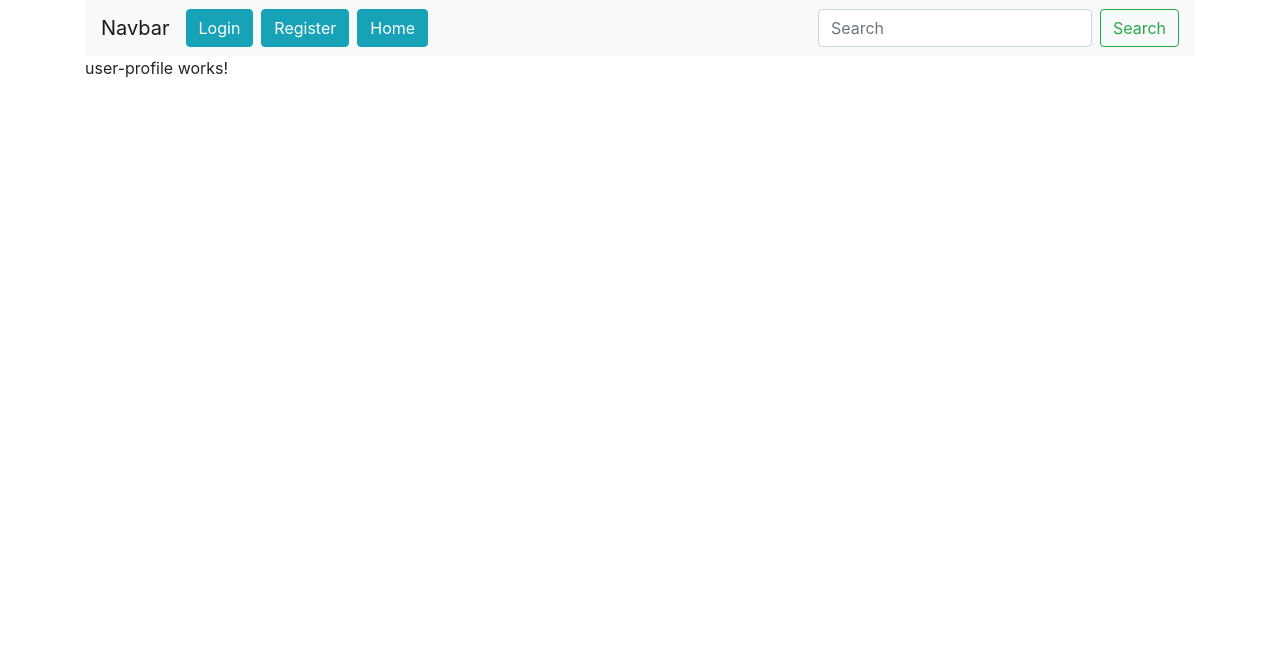
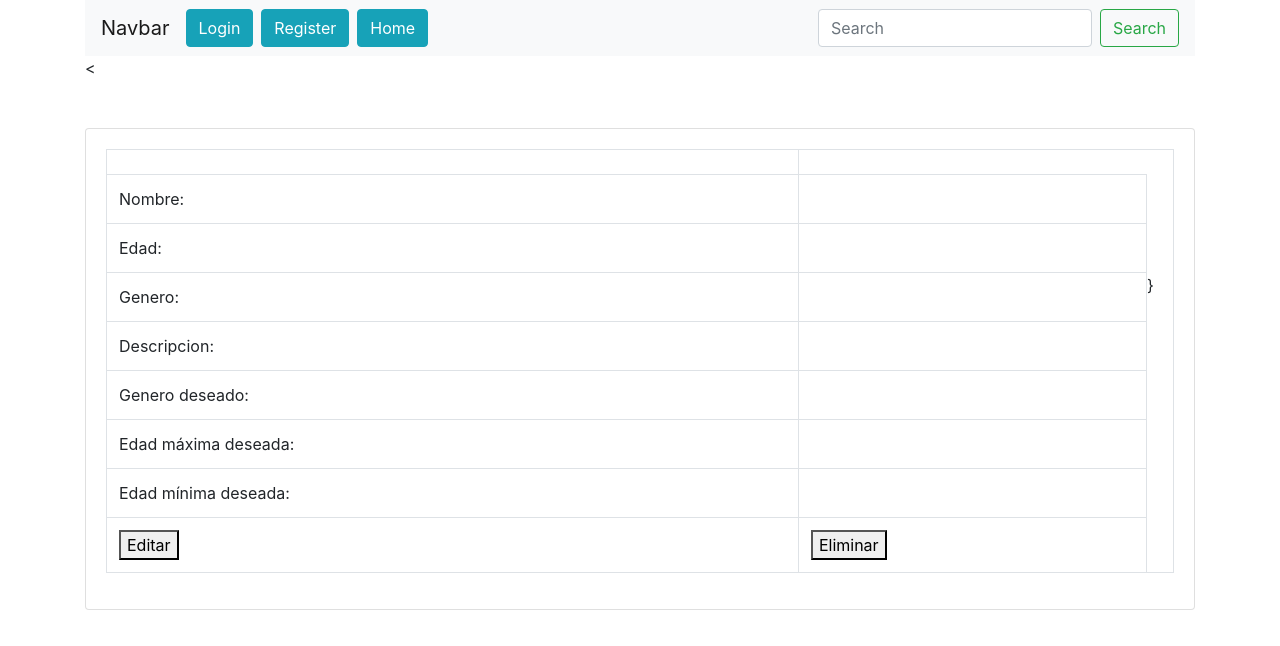
Before and after one commit to SrVaro/Proyecto02, an Angular app in the folder LucatinderClient/: page /profile in a window 1280 px wide. Shown: the top 646 px of the page. Built offline with nearby package versions, Linux system fonts and the light colour scheme; no server answers.

Commit message:
html profile

```diff
--- a/LucatinderClient/src/app/user-profile/user-profile.component.html
+++ b/LucatinderClient/src/app/user-profile/user-profile.component.html
@@ -1 +1,63 @@
-<p>user-profile works!</p>
+<<!DOCTYPE html>
+    <html lang="en">
+
+    <head>
+        <meta charset="UTF-8">
+        <title>Document</title>
+    </head>
+
+    <body>
+
+
+
+
+
+        <div class="card my-5">
+            <div class="card-body">
+                <table class="table table-bordered table-striped">
+                    <tr>
+                        <td>
+                            <img [src]= " profile.image  " *ngIf="profile"/>
+                        </td>
+                    </tr>
+                    <tr>
+                        <td>Nombre:</td>
+                        <td>{{ profile?.name }}</td>
+                    </tr>
+                    <tr>
+                        <td>Edad:</td>
+                        <td>{{ profile?.age }}</td>
+                    </tr>
+                    <tr>
+                        <td>Genero:</td>
+                        <td>{{ profile?.gender }}</td>}
+                    </tr>
+                    <tr>
+                        <td>Descripcion:</td>
+                        <td>{{ profile?.description }}</td>
+                    </tr>
+                    <tr>
+                        <td>Genero deseado:</td>
+                        <td>{{ profile?.desired_gender }}</td>
+                    </tr>
+                    <tr>
+                        <td>Edad máxima deseada:</td>
+                        <td>{{ profile?.desired_age_max }}</td>
+                    </tr>
+                    <tr>
+                        <td>Edad mínima deseada:</td>
+                        <td>{{ profile?.desired_age_min }}</td>
+                    </tr>
+                    <tr>
+                        <td><button (click)="router.navigate(['/register']);">Editar</button></td>
+                        <td><button (click)="delete()">Eliminar</button></td>
+                    </tr>
+
+                </table>
+            </div>
+        </div>
+
+
+    </body>
+
+    </html>
```
